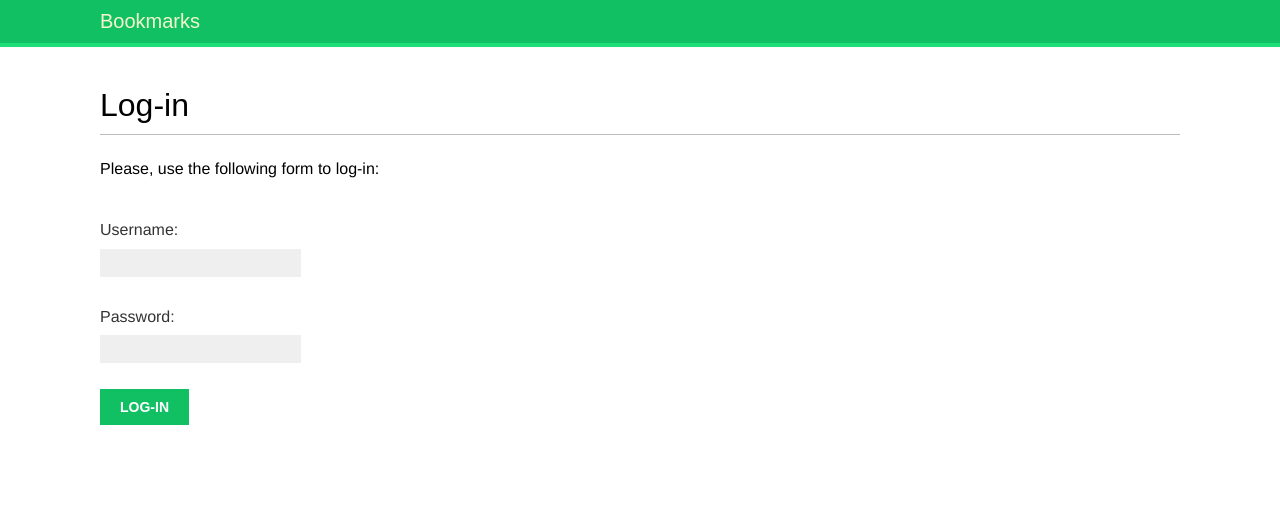
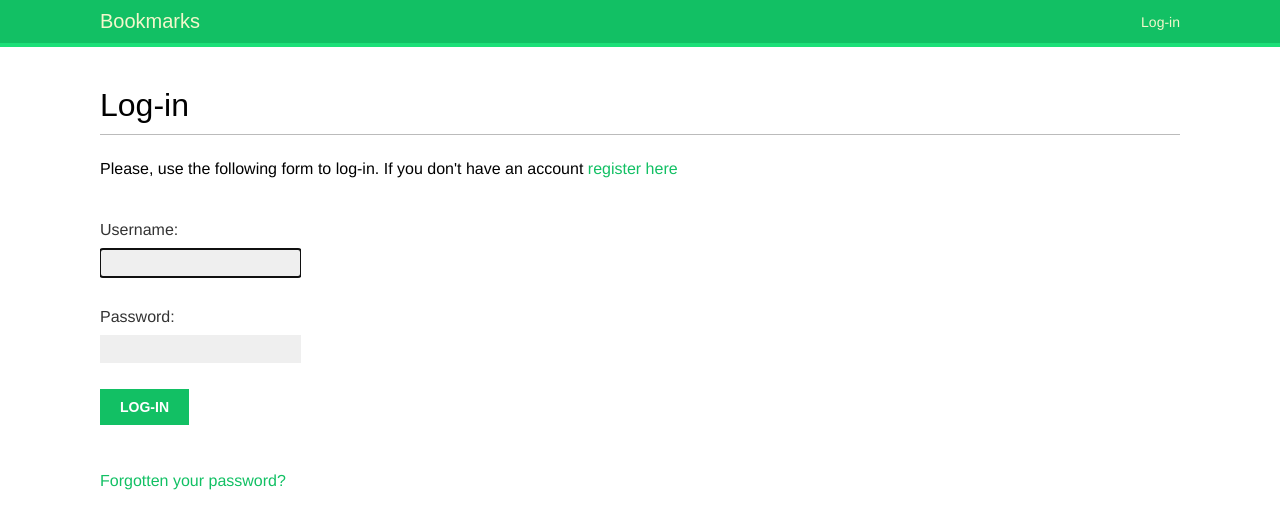
Before and after one commit to zhangwencheng111/bookmarks, a Django app: page /account/login/ in a window 1280 px wide. Shown: the top 529 px of the page. Run offline with Django 3.2, Linux system fonts and the light colour scheme; some web fonts are replaced.

Commit message:
登录认证

```diff
--- a/bookmarks/account/form.py
+++ b/bookmarks/account/form.py
@@ -1,6 +1,36 @@
 from django import forms
+from .models import Profile
+from django.contrib.auth.models import User
 
 
 class LoginForm(forms.Form):
-	username = forms.CharField()
-	password = forms.CharField(widget=forms.PasswordInput)
+    username = forms.CharField()
+    password = forms.CharField(widget=forms.PasswordInput)
+
+
+
+class UserRegistrationForm(forms.ModelForm):
+    password = forms.CharField(label='Password',
+                               widget=forms.PasswordInput)
+    password2 = forms.CharField(label='Repeat password',
+                                widget=forms.PasswordInput)
+    class Meta:
+        model = User
+        fields = ('username', 'first_name', 'email')
+    def clean_password2(self):
+        cd = self.cleaned_data
+        if cd['password'] != cd['password2']:
+            raise forms.ValidationError('Passwords don\'t match.')
+        return cd['password2']
+
+
+class UserEditForm(forms.ModelForm):
+    class Meta:
+        model = User
+        fields = ('first_name', 'last_name', 'email')
+
+
+class ProfileEditForm(forms.ModelForm):
+    class Meta:
+        model = Profile
+        fields = ("date_of_birth", "photo")
--- a/bookmarks/account/models.py
+++ b/bookmarks/account/models.py
@@ -2,5 +2,9 @@
 from __future__ import unicode_literals
 
 from django.db import models
+from django.conf import settings
 
-# Create your models here.
+class Profile(models.Model):
+	user = models.OneToOneField(settings.AUTH_USER_MODEL)
+	date_of_birth = models.DateField(null=True, blank=True)
+	photo = models.ImageField(upload_to='users/%Y/%m/%d', blank=True)
--- a/bookmarks/account/templates/account/login.html
+++ b/bookmarks/account/templates/account/login.html
@@ -11,4 +11,5 @@
       <p><input type="submit" value="Log-in"></p>
     </form>
 
+
 {% endblock content %}
--- /dev/null
+++ b/bookmarks/account/templates/account/logout.html
@@ -0,0 +1,6 @@
+{% extends "base.html" %}
+{% block title %}Logged out{% endblock %}
+{% block content %}
+  <h1>Logged out</h1>
+  <p>You have been successfully logged out. You can <a href="{% url "login" %}">log-in again</a>.</p>
+{% endblock %}
--- /dev/null
+++ b/bookmarks/account/templates/account/register_done.html
@@ -0,0 +1,6 @@
+{% extends "base.html" %}
+{% block title %}Welcome{% endblock %}
+{% block content %}
+  <h1>Welcome {{ new_user.first_name }}!</h1>
+  <p>Your account has been successfully created. Now you can <a href="{% url "login" %}">log in</a>.</p>
+{% endblock %}
--- a/bookmarks/account/templates/base.html
+++ b/bookmarks/account/templates/base.html
@@ -3,12 +3,43 @@
 <html>
     <head>
         <title>{% block title %}{% endblock %}</title>
-        <link href="{% static "css/base.css" %}" rel="stylesheet">
+        <link href="{% static 'css/base.css' %}" rel="stylesheet">
     </head>
     <body>
       <div id="header">
         <span class="logo">Bookmarks</span>
+        {% if request.user.is_authenticated %}
+          <ul class="menu">
+            <li {% if section == "dashboard" %}class="selected"{% endif %}>
+              <a href="{% url 'dashboard' %}">My dashboard</a>
+            </li>
+            <li {% if section == "images" %}class="selected"{% endif %}>
+              <a href="#">Images</a>
+            </li>
+            <li {% if section == "people" %}class="selected"{% endif %}>
+              <a href="#">People</a>
+            </li>
+          </ul>
+        {% endif %}
+        <span class="user">
+          {% if request.user.is_authenticated %}
+            Hello {{ request.user.first_name }},
+            <a href="{% url 'logout' %}">Logout</a>
+          {% else %}
+            <a href="{% url 'login' %}">Log-in</a>
+          {% endif %}
+        </span>
       </div>
+      {% if messages %}
+        <ul class="messages">
+         {% for message in messages %}
+          <li class="{{ message.tags }}">
+            {{ message|safe }}
+            <a href="#" class="close"> </a>
+          </li>
+          {% endfor %}
+        </ul>
+      {% endif %}
       <div id="content">
         {% block content %}
         {% endblock %}
--- /dev/null
+++ b/bookmarks/account/templates/registration/login.html
@@ -0,0 +1,22 @@
+{% extends "base.html" %}
+{% block title %}Log-in{% endblock %}
+{% block content %}
+  <h1>Log-in</h1>
+  {% if form.errors %}
+    <p>
+      Your username and password didn't match.
+      Please try again.
+    </p>
+  {% else %}
+    <p>Please, use the following form to log-in. If you don't have an account <a href="{% url "register" %}">register here</a></p>
+  {% endif %}
+  <div class="login-form">
+    <form action="{% url 'login' %}" method="post">
+      {{ form.as_p }}
+      {% csrf_token %}
+      <input type="hidden" name="next" value="{{ next }}" />
+      <p><input type="submit" value="Log-in"></p>
+    </form>
+    <p><a href="{% url "password_reset" %}">Forgotten your password?</a></p>
+  </div>
+ {% endblock %}
--- a/bookmarks/account/urls.py
+++ b/bookmarks/account/urls.py
@@ -1,7 +1,44 @@
 from django.conf.urls import url
-from django.contrib import admin
-from account import views
+from django.contrib.auth.views import login
+# With django 1.10 I need to pass the callable instead of
+# url(r'^login/$', 'django.contrib.auth.views.login', name='login')
+
+from django.contrib.auth.views import logout
+from django.contrib.auth.views import logout_then_login
+from django.contrib.auth.views import password_change
+from django.contrib.auth.views import password_change_done
+from django.contrib.auth.views import password_reset
+from django.contrib.auth.views import password_reset_done
+from django.contrib.auth.views import password_reset_confirm
+from django.contrib.auth.views import password_reset_complete
+from . import views
 
 urlpatterns = [
-    url(r'^login/$', views.login_user, name='login'),
-]
+    # post views
+    # url(r'^login/$', views.user_login, name='login'),
+
+    # login logout
+    url(r'^login/$', login, name='login'),
+    url(r'^logout/$', views.log_out, name='logout'),
+    url(r'^logout-then-login/$', logout_then_login, name='logout_then_login'),
+    # change password
+    url(r'^password-change/$', password_change, name='password_change'),
+    url(r'^password-change/done/$', password_change_done, name='password_change_done'),
+    # reset password
+    ## restore password urls
+    url(r'^password-reset/$',
+    	password_reset,
+		name='password_reset'),
+    url(r'^password-reset/done/$',
+		password_reset_done,
+		name='password_reset_done'),
+    url(r'^password-reset/confirm/(?P<uidb64>[-\w]+)/(?P<token>[-\w]+)/$',
+		password_reset_confirm,
+		name='password_reset_confirm'),
+    url(r'^password-reset/complete/$',
+		password_reset_complete,
+		name='password_reset_complete'),
+    url(r'^$', views.dashboard, name='dashboard'),
+    url(r'^register/$', views.register ,name="register"),
+    url(r'^edit/$', views.edit, name="edit"),
+    ]
--- a/bookmarks/account/views.py
+++ b/bookmarks/account/views.py
@@ -1,29 +1,86 @@
 from django.http import HttpResponse
 from django.shortcuts import render
-from django.contrib.auth import authenticate, login
-from account.form import LoginForm
+from django.contrib.auth import authenticate, login, logout
 from django.contrib.auth.decorators import login_required
+from django.http import HttpResponseRedirect
+from django.core.urlresolvers import reverse
+from .form import LoginForm, UserRegistrationForm, UserEditForm, ProfileEditForm
+from .models import Profile
+from django.contrib import messages
 
 
+"""
 def login_user(request):
-	"""用户登录"""
-	if request.method != "POST":
-		form = LoginForm()
-		context = {"form": form}
-		return render(request, "account/login.html", context)
+    #用户登录
+    if request.method != "POST":
+        form = LoginForm()
+        context = {"form": form}
+        return render(request, "account/login.html", context)
 
-	else:
-		form = LoginForm(request.POST)
-		if form.is_valid():
-			tmp = form.cleaned_data
-			#认证
-			res = authenticate(username=tmp['username'], password=tmp["password"])
-			#import pdb; pdb.set_trace()
-			if res is not None:
-				if res.is_active:
-					login(request, res)
-					return HttpResponse("login")
-				else:
-					return HttpResponse("no active")
-			else:
-				return HttpResponse('Invalid login')
+    else:
+        form = LoginForm(request.POST)
+        if form.is_valid():
+            tmp = form.cleaned_data
+            #认证
+            res = authenticate(username=tmp['username'], password=tmp["password"])
+            #import pdb; pdb.set_trace()
+            if res is not None:
+                if res.is_active:
+                    login(request, res)
+                    return HttpResponse("login")
+                else:
+                    return HttpResponse("no active")
+            else:
+                return HttpResponse('Invalid login')
+"""
+from django.contrib.auth.decorators import login_required
+@login_required
+def dashboard(request):
+    return render(request,
+                 'account/dashboard.html',
+                 {'section': 'dashboard'})
+
+
+def log_out(request):
+    logout(request)
+    request.session.flush()
+    #request.user = AnonymousUser
+    # Redirect to a success page.
+    return render(request, "account/logout.html")
+    #return HttpResponseRedirect(reverse("sss"))
+
+
+def register(request):
+    if request.method == "POST":
+        user_form  = UserRegistrationForm(request.POST)
+        if user_form .is_valid():
+            # Create a new user object but avoid saving it yet
+            new_user = user_form .save(commit=False)
+            new_user.set_password(user_form.cleaned_data['password'])
+            # Save the User object
+            new_user.save()
+            # Create the user profile
+            profile = Profile.objects.create(user=new_user)
+            return render(request, "account/register_done.html", {"new_user":new_user})
+
+    else:
+        user_form = UserRegistrationForm()
+        return render(request, "account/register.html", {"user_form":user_form})
+
+
+@login_required
+def edit(request):
+    if request.method == "POST":
+        user_form = UserEditForm(instance=request.user, data=request.POST)
+        profile_form = ProfileEditForm(instance=request.user, data=request.POST)
+        if user_form.is_valid() and profile_form.is_valid():
+            user_form.save()
+            profile_form.save()
+            messages.success(request, "Profile updated successfully")
+        else:
+            messages.error(request, "Error updating your profile")
+    else:
+        user_form = UserEditForm(instance=request.user)
+        profile_form = ProfileEditForm(instance=request.user)
+
+    return render(request, "account/edit.html", {"user_form":user_form, "profile_form":profile_form})
--- a/bookmarks/bookmarks/urls.py
+++ b/bookmarks/bookmarks/urls.py
@@ -13,10 +13,16 @@ Including another URLconf
     1. Import the include() function: from django.conf.urls import url, include
     2. Add a URL to urlpatterns:  url(r'^blog/', include('blog.urls'))
 """
-from django.conf.urls import url, include
+from django.conf.urls import include, url
 from django.contrib import admin
+from django.conf import settings
+from django.conf.urls.static import static
 
 urlpatterns = [
-    url(r'^admin/', admin.site.urls),
-    url(r'^account/', include('account.urls', namespace="account"))
+    url(r'^admin/', include(admin.site.urls)),
+    url(r'^account/',include('account.urls')),
 ]
+
+if settings.DEBUG:
+    urlpatterns += static(settings.MEDIA_URL,
+                        document_root=settings.MEDIA_ROOT)
```
Also changed, not shown: bookmarks/account/admin.py (+4 -5 lines), bookmarks/account/authentication.py (added, +21 -0 lines), bookmarks/account/templates/account/dashboard.html (added, +8 -0 lines), bookmarks/account/templates/account/edit.html (added, +12 -0 lines), bookmarks/account/templates/account/register.html (added, +11 -0 lines), bookmarks/account/templates/registration/password_form.html (added, +11 -0 lines), bookmarks/bookmarks/settings.py (+13 -0 lines), bookmarks/account/migrations/0001_initial.py (added), bookmarks/db.sqlite3. Lines whose indentation alone changed are shown as unchanged.
